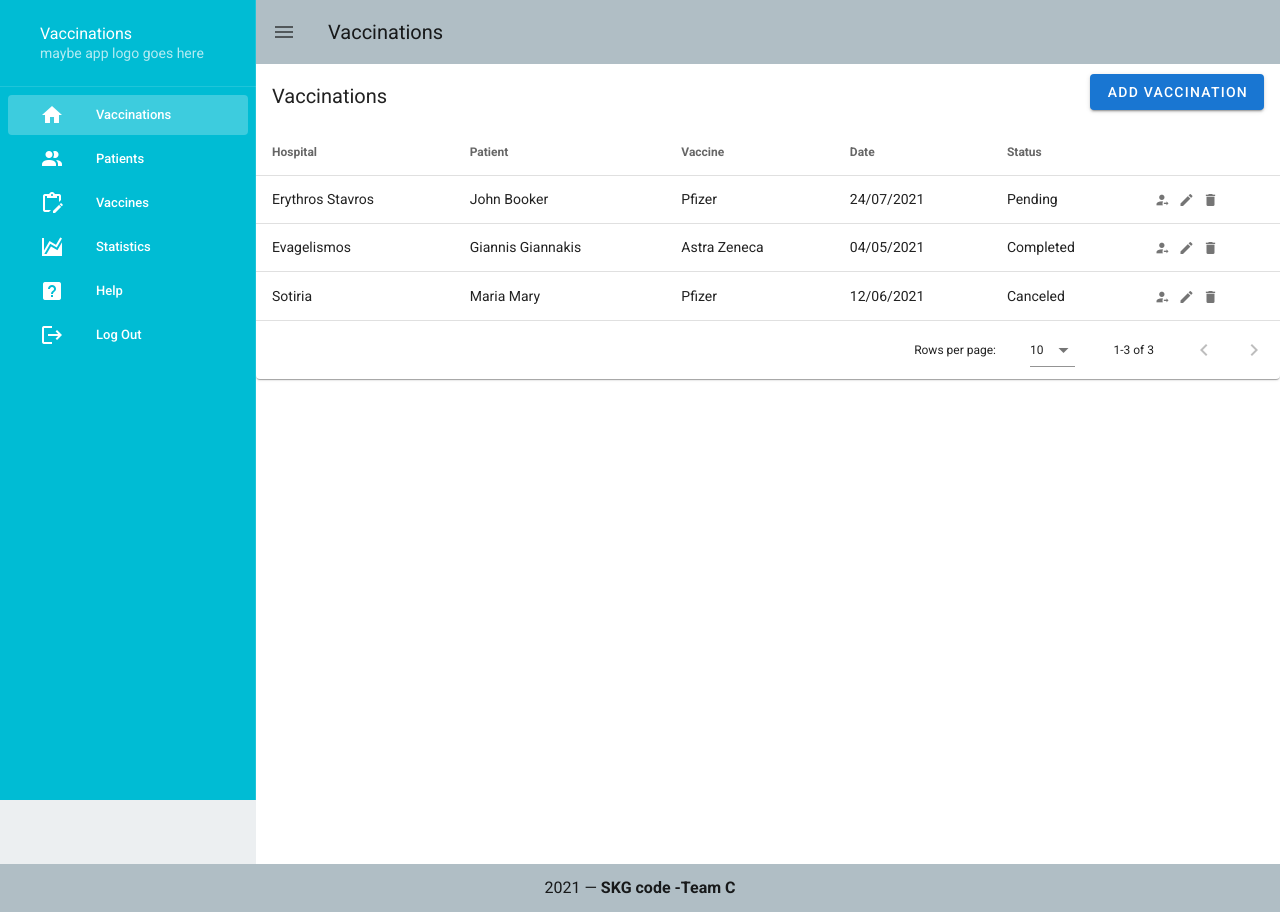
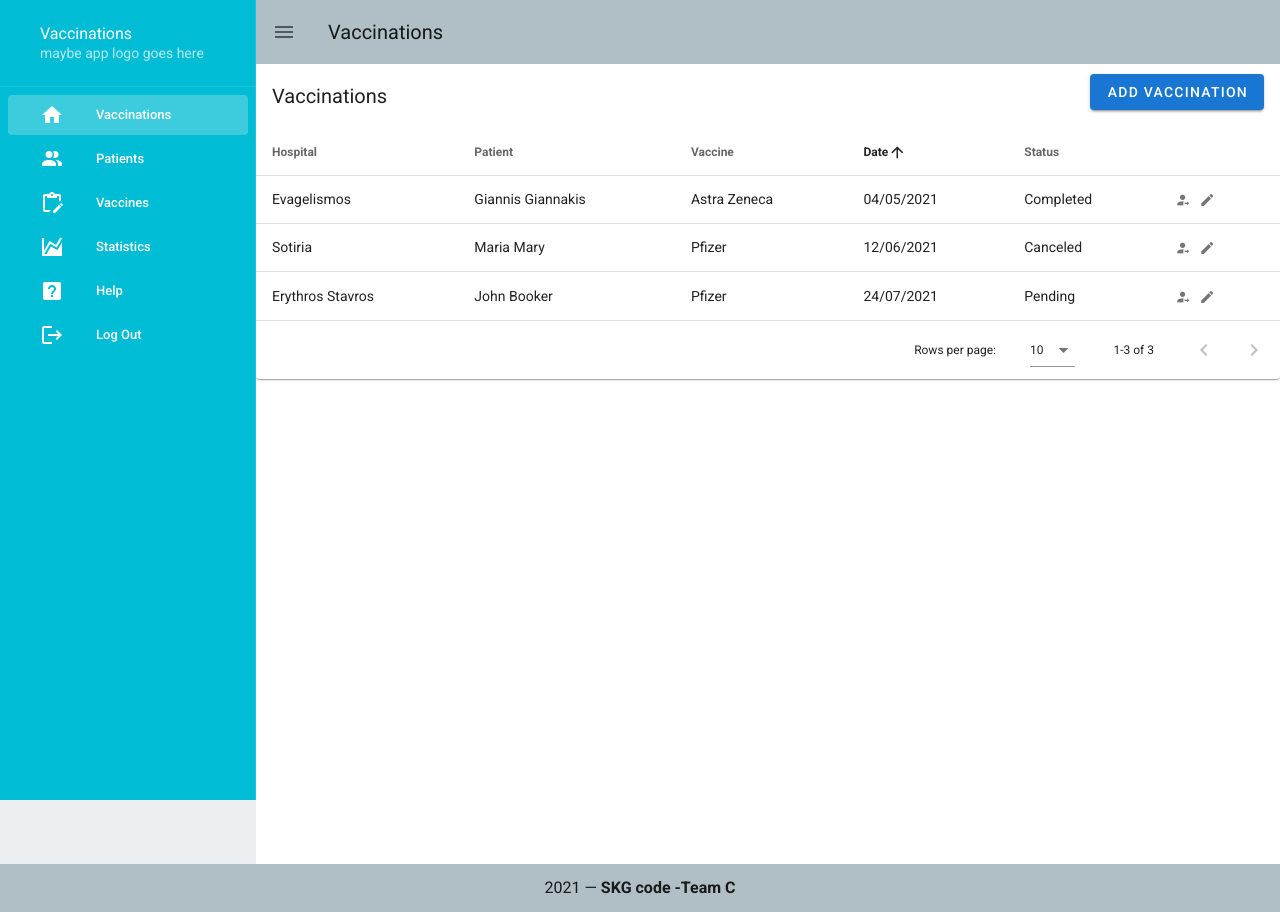
Before and after one commit to nikolasstavrou95/vaccs, a Vue app: page / in a window 1280 px wide. Built offline with nearby package versions, Linux system fonts and the light colour scheme.

Commit message:
Excluded deletion of vaccination record

```diff
--- a/src/views/Vaccinations.vue
+++ b/src/views/Vaccinations.vue
@@ -3,7 +3,7 @@
     <v-data-table
       :headers="headers"
       :items="vaccinations"
-      sort-by="calories"
+      sort-by="date"
       class="elevation-1"
     >
       <template v-slot:top>
@@ -125,12 +125,6 @@
         >
           mdi-pencil
         </v-icon>
-        <v-icon
-          small
-          @click="deleteItem(item)"
-        >
-          mdi-delete
-        </v-icon>
       </template>
       <template v-slot:no-data>
         <v-btn
@@ -230,16 +224,15 @@
         ]
       },
 
+      //Implement Transfer to an other Hospital
+      transferItem () {
+
+      },
+
       editItem (item) {
         this.editedIndex = this.vaccinations.indexOf(item)
         this.editedItem = Object.assign({}, item)
         this.dialog = true
-      },
-
-      deleteItem (item) {
-        this.editedIndex = this.vaccinations.indexOf(item)
-        this.editedItem = Object.assign({}, item)
-        this.dialogDelete = true
       },
 
       deleteItemConfirm () {
```
